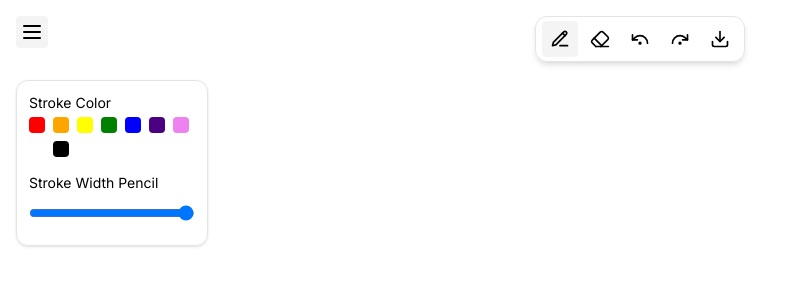
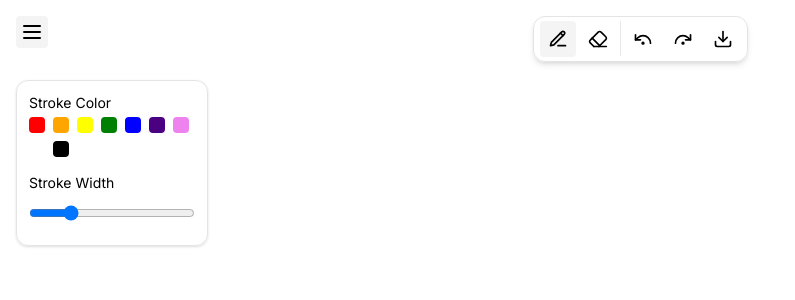
Before and after one commit to shivamvijaywargi/skribbl, a Next.js app: page / in a window 1280 px wide. Shown: the top 300 px of the page, without its empty margins (0-795 px from the left). Built offline with nearby package versions, Linux system fonts and the light colour scheme.

Commit message:
chore: remove unnecessary states, spread previous state in store

```diff
--- a/components/canvas-board.tsx
+++ b/components/canvas-board.tsx
@@ -2,7 +2,14 @@
 
 import React, { useEffect, useRef } from "react";
 
+import { useMenuStore, useToolbarStore } from "@/store";
+
 const CanvasBoard = () => {
+  const { activeMenuItem } = useMenuStore();
+  const { tools } = useToolbarStore();
+
+  const { color, size } = tools[activeMenuItem];
+
   const canvasRef = useRef<HTMLCanvasElement | null>(null);
 
   useEffect(() => {
--- a/components/menu.tsx
+++ b/components/menu.tsx
@@ -1,12 +1,12 @@
 "use client";
 
-import React, { useState } from "react";
 import { Download, Eraser, PencilLine, RedoDot, UndoDot } from "lucide-react";
 
 import { useMenuStore } from "@/store";
 import { ACTION_MENU_ITEMS, ACTIVE_MENU_ITEMS } from "@/constants";
 
 import IconButton from "./icon-button";
+import { Separator } from "./ui/separator";
 
 const activeItems = [
   {
@@ -45,13 +45,10 @@ const actionItems = [
 ];
 
 const Menu = () => {
-  const { setActiveMenu } = useMenuStore();
-
-  const [isActive, setIsActive] = useState(activeItems[0].title);
+  const { setActiveMenu, activeMenuItem } = useMenuStore();
 
   const handleActiveMenuClick = (itemName: ACTIVE_MENU_ITEMS) => {
     setActiveMenu(itemName);
-    setIsActive(itemName);
   };
 
   return (
@@ -63,11 +60,16 @@ const Menu = () => {
             handleActiveMenuClick(id);
           }}
         >
-          <IconButton title={title} isActive={isActive}>
+          <IconButton title={title} isActive={activeMenuItem}>
             <Icon size={size} />
           </IconButton>
         </span>
       ))}
+
+      <Separator
+        orientation="vertical"
+        className="bg-gray-200 dark:bg-gray-700 h-[35px]"
+      />
 
       {actionItems.map(({ Icon, title, size }) => (
         <span key={title}>
--- a/components/toolbar.tsx
+++ b/components/toolbar.tsx
@@ -43,12 +43,13 @@ const Toolbar = () => {
         </div>
       </div>
       <div>
-        <h3 className="text-sm">Stroke Width {activeMenuItem}</h3>
+        <h3 className="text-sm">Stroke Width</h3>
         <Input
           type="range"
           min={1}
           max={10}
           step={1}
+          defaultValue={3}
           onChange={updateStrokeWidth}
           className="p-0"
         />
--- a/store/index.ts
+++ b/store/index.ts
@@ -14,8 +14,10 @@ export const useMenuStore = create<IMenuState>()(
   devtools((set) => ({
     activeMenuItem: ACTIVE_MENU_ITEMS.PENCIL,
     actionMenuItem: null,
-    setActiveMenu: (menuItem) => set(() => ({ activeMenuItem: menuItem })),
-    setActionMenu: (menuItem) => set(() => ({ actionMenuItem: menuItem })),
+    setActiveMenu: (menuItem) =>
+      set((state) => ({ ...state, activeMenuItem: menuItem })),
+    setActionMenu: (menuItem) =>
+      set((state) => ({ ...state, actionMenuItem: menuItem })),
   }))
 );
 
```
